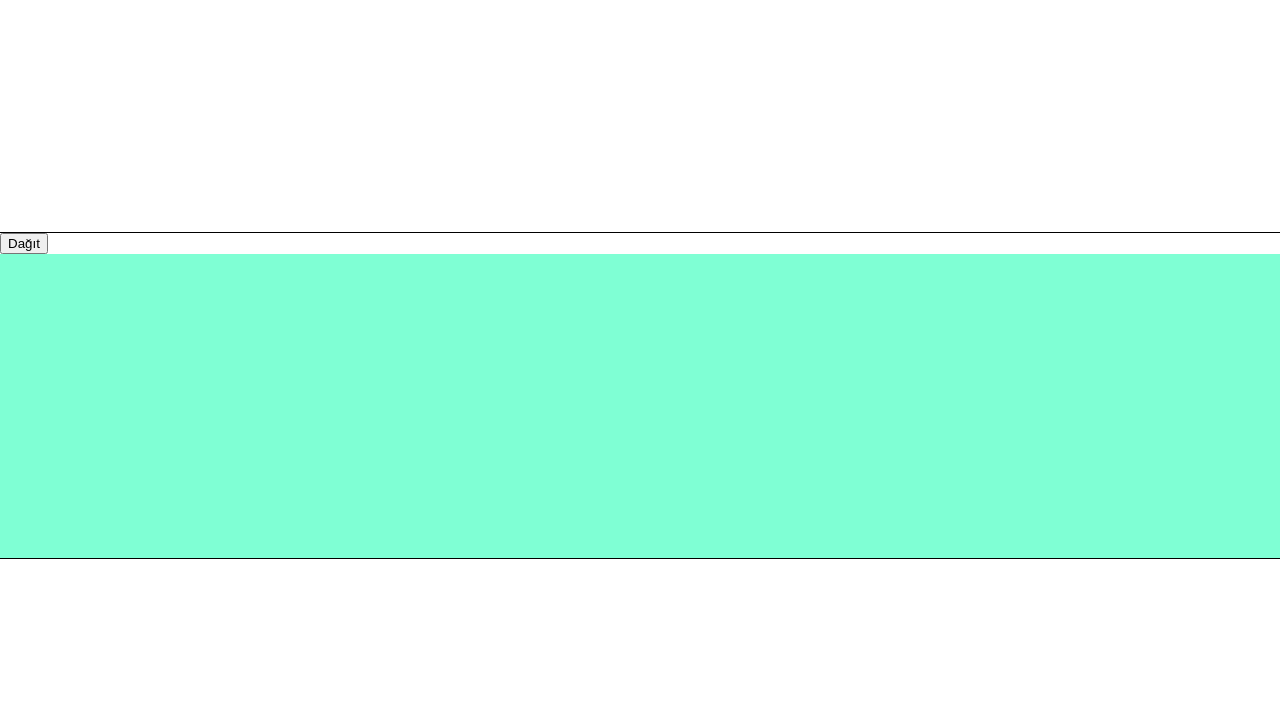
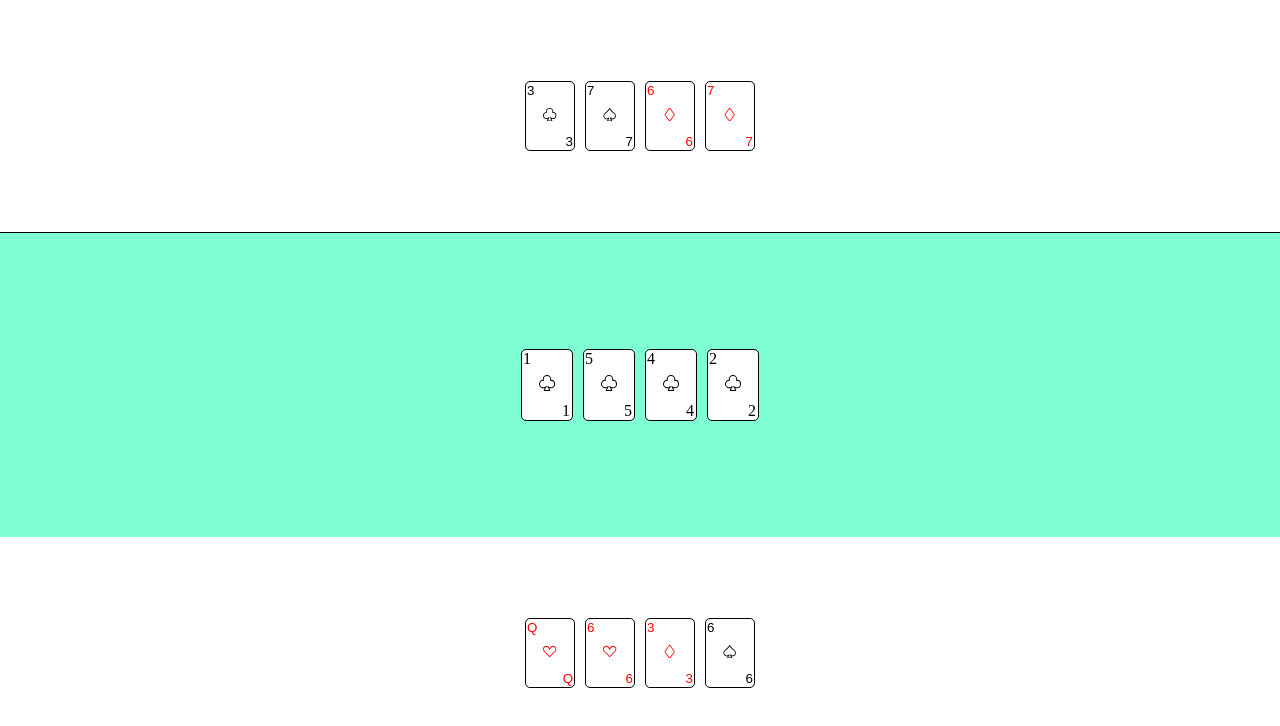
Before and after one commit to EmrullahUcel/card-Game, a React (Vite) app: page / in a window 1280 px wide. Shown: the top 726 px of the page. Built offline with nearby package versions, Linux system fonts and the light colour scheme.

Commit message:
added a win condition

```diff
--- a/src/App.css
+++ b/src/App.css
@@ -9,7 +9,6 @@ body {
   width: 100%;
 }
 
-/* player 2 board */
 .Player2Board {
   width: 100%;
   display: flex;
@@ -27,48 +26,46 @@ body {
   height: 38vh;
   background-color: aquamarine;
 }
-
-.Board-Cards {
-  width: 50px;
-  height: 70px;
-  border: 1px solid black;
-  border-radius: 5px;
-  margin: 5px;
-  display: flex;
-  color: red;
-  flex-direction: column;
-  justify-content: space-between;
-  background-color: #fff;
-  cursor: pointer;
-}
-
-/* .Board :nth-child(-n + 1) {
-  background-color: purple;
-}
-.Board :nth-child(n + 2)::before {
-  content: "";
-  background-color: red;
-} */
-
-.card-title-top {
-  display: flex;
-  margin-left: 3px;
-}
-
-.card-icon {
-  margin-left: 16px;
-}
-
-.card-title-bottom {
-  display: flex;
-  margin-left: 35px;
-}
-
 .Player1Board {
   width: 100%;
   display: flex;
   justify-content: center;
+  height: 29vh;
+  border-bottom: 1px solid;
   align-items: center;
-  height: 29vh;
-  border-top: 1px solid;
 }
+.Board-Cards {
+  width: 50px;
+  height: 70px;
+  border: 0.5px solid black;
+  border-radius: 5px;
+  margin: 5px;
+  color: red;
+  background-color: #fff;
+  cursor: pointer;
+  display: flex;
+  flex-direction: column;
+  justify-content: space-between;
+  align-items: center;
+}
+.Board-Cards .card-title-top {
+  margin-left: 2px;
+  width: 50px;
+  display: flex;
+  justify-content: flex-start;
+}
+.Board-Cards .card-title-bottom {
+  width: 50px;
+  display: flex;
+  justify-content: flex-end;
+  margin-right: 4px;
+}
+
+.Player1Board .card-title-bottom,
+.Player2Board .card-title-bottom {
+  margin-right: 4px;
+}
+.Player1Board .card-title-top,
+.Player2Board .card-title-top {
+  margin-left: 4px;
+}
--- a/src/App.jsx
+++ b/src/App.jsx
@@ -2,10 +2,8 @@ import Player2Board from "./components/Player2Board";
 import Player1Board from "./components/Player1Board";
 import Board from "./components/Board";
 import React, { useState, useEffect } from "react";
-
+import shuffledCards from "./components/Cards/ShuffledCards";
 import "./App.css";
-
-import shuffledCards from "./components/Cards/ShuffledCards";
 
 function App() {
   const [cards, setCards] = useState(shuffledCards);
@@ -13,17 +11,45 @@ function App() {
   const [randomplayer1Hand, setRandomplayer1Hand] = useState([]);
   const [randomplayer2Hand, setRandomplayer2Hand] = useState([]);
   const [turn, setTurn] = useState(true);
+  const [takeCard, setTakeCard] = useState([]);
+  const [winCards, setWinCards] = useState([]);
 
-  const randomCards = () => {
+  useEffect(() => {
     const randomCard = shuffledCards.splice(0, 4);
     setRandomHand(randomCard);
     setCards([...shuffledCards]);
+  }, []);
+
+  const lastCard = () => {
+    if (
+      randomHand.length > 1 &&
+      takeCard.value === randomHand[randomHand.length - 2].value
+    ) {
+      console.log("aldın");
+      setWinCards([...randomHand.splice(0, randomHand.length)]);
+      console.log(winCards);
+    } else {
+      console.log("alamadın");
+    }
+    console.log(winCards);
+  };
+
+  useEffect(() => {
+    lastCard();
+  }, [turn]);
+
+  const randomCards = () => {
     const player1hand = cards.splice(0, 4);
     setRandomplayer1Hand([...player1hand]);
     const player2hand = cards.splice(0, 4);
     setRandomplayer2Hand([...player2hand]);
+    if (cards.length < 1) {
+      alert("oyun bitti");
+    }
   };
-  console.log(randomHand[randomHand.length - 1]);
+  if (randomplayer1Hand.length < 1 && randomplayer2Hand.length < 1) {
+    randomCards();
+  }
 
   return (
     <div className="App">
@@ -33,8 +59,9 @@ function App() {
         setRandomHand={setRandomHand}
         turn={turn}
         setTurn={setTurn}
+        setTakeCard={setTakeCard}
       />
-      <button onClick={randomCards}>Dağıt</button>
+
       <Board randomHand={randomHand} setRandomHand={setRandomHand} />
       <Player1Board
         randomplayer1Hand={randomplayer1Hand}
@@ -43,6 +70,7 @@ function App() {
         setRandomplayer1Hand={setRandomplayer1Hand}
         setTurn={setTurn}
         turn={turn}
+        setTakeCard={setTakeCard}
       />
     </div>
   );
--- a/src/components/Cards/ShuffledCards.jsx
+++ b/src/components/Cards/ShuffledCards.jsx
@@ -14,6 +14,5 @@ function shuffle(array) {
   return shuffledArray;
 }
 
-// Kullanım örneği
 const shuffledCards = shuffle(CardsData);
 export default shuffledCards;
--- a/src/components/Player1Board.jsx
+++ b/src/components/Player1Board.jsx
@@ -6,14 +6,16 @@ const Player1Board = ({
   setRandomplayer1Hand,
   setTurn,
   turn,
+  setTakeCard,
 }) => {
   const playedCardHandle = (card) => {
     setRandomHand((prevState) => [...prevState, card]);
     setRandomplayer1Hand((prevHand) =>
       prevHand.filter((c) => c.title !== card.title)
     );
-    console.log(turn);
+
     setTurn(false);
+    setTakeCard(card);
   };
 
   return (
--- a/src/components/Player2Board.jsx
+++ b/src/components/Player2Board.jsx
@@ -3,11 +3,11 @@ import { BsSuitDiamond } from "react-icons/bs";
 
 const Player2Board = ({
   randomplayer2Hand,
-  randomCard,
   setRandomplayer2Hand,
   setRandomHand,
   setTurn,
   turn,
+  setTakeCard,
 }) => {
   const playedCardHandle = (card) => {
     setRandomHand((prevState) => [...prevState, card]);
@@ -15,6 +15,7 @@ const Player2Board = ({
       prevHand.filter((c) => c.title !== card.title)
     );
     setTurn(true);
+    setTakeCard(card);
   };
 
   return (
```
